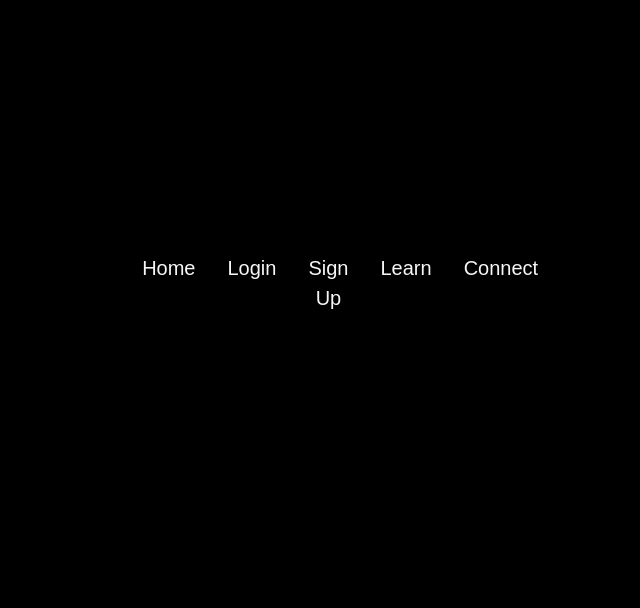
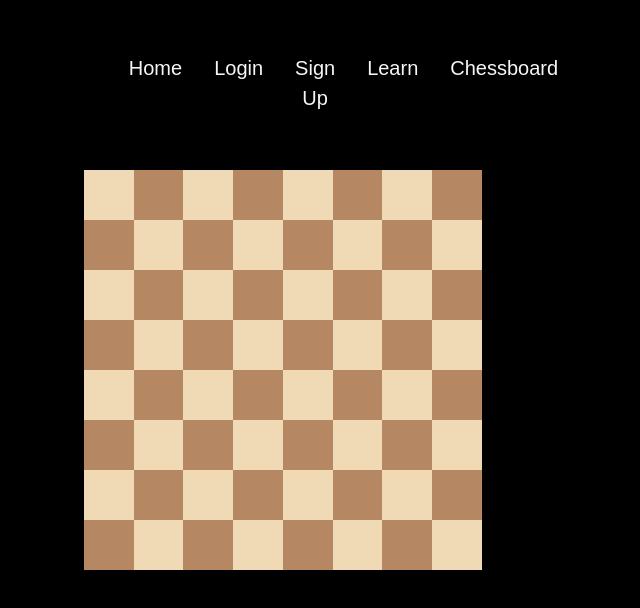
Before and after one commit to DasMoge124/Chessfull, a React (Vite) app in the folder frontend/: page /chessboard in a window 1280 px wide. Shown: the part 104-712 px from the top of the page, without its empty margins (327-967 px from the left). Built offline with nearby package versions, Linux system fonts and the light colour scheme.

Commit message:
chessboard

```diff
--- a/frontend/src/App.jsx
+++ b/frontend/src/App.jsx
@@ -5,6 +5,7 @@ import "./App.css";
 import Login from "./pages/login";
 import Signup from "./pages/signup"; // ensure the file exists
 import Learn from "./pages/Learn"; // ensure the file exists
+import Chessboard from "./pages/Chessboard";
 
 function App() {
   return (
@@ -33,9 +34,9 @@ function App() {
               </Link>
             </li>
             <li className="nav_list">
-              <a className="nav_a" href="/chessfull/connect/">
-                Connect
-              </a>
+              <Link className="nav_a" to="/chessboard">
+                Chessboard
+              </Link>
             </li>
           </ul>
         </nav>
@@ -47,6 +48,7 @@ function App() {
         <Route path="/login" element={<Login />} />
         <Route path="/signup" element={<Signup />} />
         <Route path="/learn" element={<Learn />} />
+        <Route path="/chessboard" element={<Chessboard />} />
       </Routes>
     </BrowserRouter>
   );
--- /dev/null
+++ b/frontend/src/pages/Chessboard.css
@@ -0,0 +1,26 @@
+/* Chessboard.css */
+.chessboard {
+  display: flex;
+  flex-wrap: wrap;
+  width: 400px; /* Adjust as needed */
+  height: 400px; /* Adjust as needed */
+  border: 1px solid black;
+}
+
+.board-row {
+  display: flex;
+  width: 100%;
+}
+
+.square {
+  width: 50px; /* Adjust as needed */
+  height: 50px; /* Adjust as needed */
+}
+
+.light {
+  background-color: #f0d9b5; /* Light square color */
+}
+
+.dark {
+  background-color: #b58863; /* Dark square color */
+}
--- /dev/null
+++ b/frontend/src/pages/Chessboard.jsx
@@ -0,0 +1,35 @@
+import React, { useEffect, useState } from "react";
+import "./Chessboard.css"; // Assuming you have a CSS file for styling
+
+const Chessboard = () => {
+  const n = 8; // Number of rows
+  const m = 8; // Number of columns
+  const [board, setBoard] = useState([]);
+
+  useEffect(() => {
+    const newBoard = [];
+    for (let i = 0; i < n; i++) {
+      const row = Array.from({ length: m });
+      newBoard.push(row);
+    }
+    setBoard(newBoard);
+  }, []);
+
+  return (
+    <div className="chessboard">
+      {board.length > 0 &&
+        board.map((row, rIndex) => (
+          <div className="board-row" key={rIndex}>
+            {row.map((_, cIndex) => (
+              <div
+                className={`square ${(rIndex + cIndex) % 2 === 0 ? "light" : "dark"}`}
+                key={cIndex}
+              ></div>
+            ))}
+          </div>
+        ))}
+    </div>
+  );
+};
+
+export default Chessboard;
```
